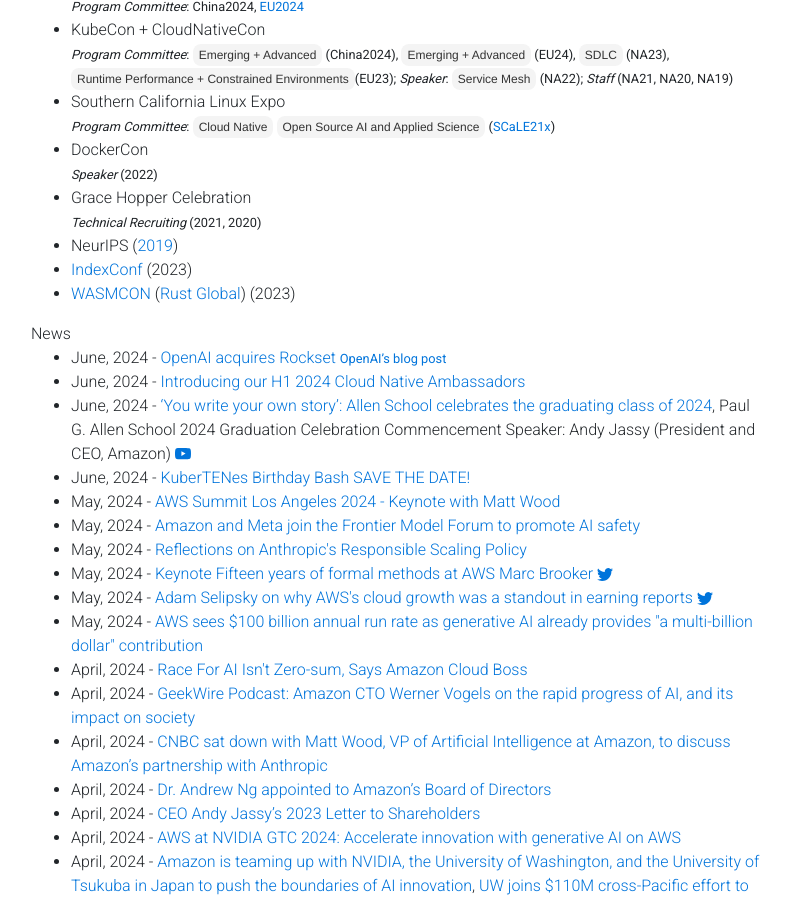
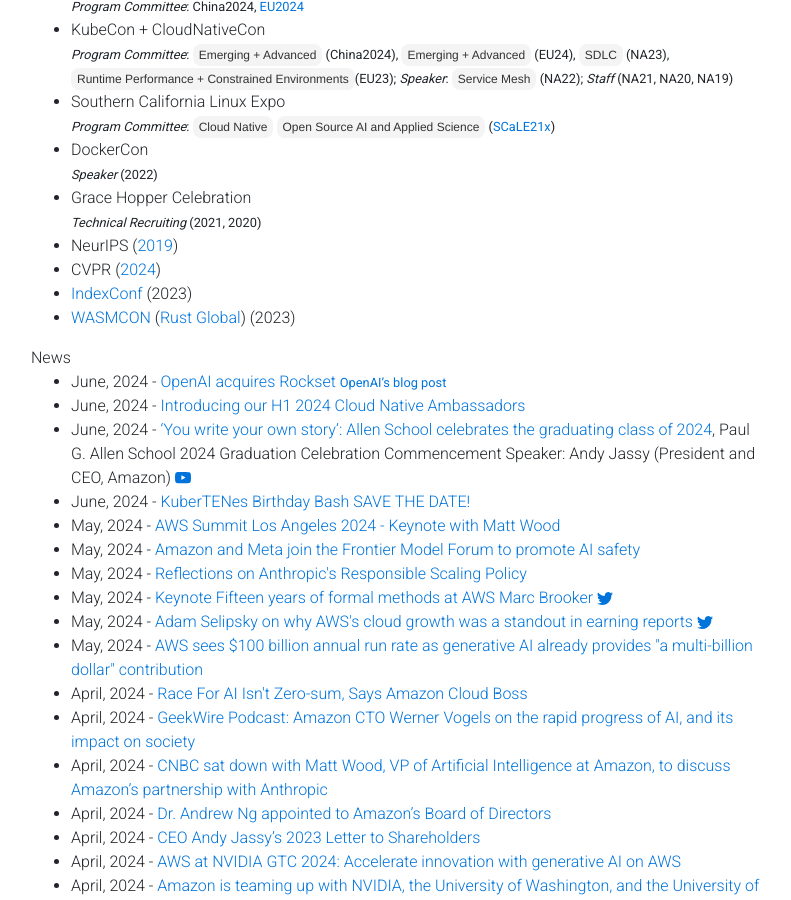
Before and after one commit to gfw001/gfw001.github.io, a Jekyll site: the page portfolio.html, which Jekyll copies as it is, in a window 1280 px wide and 900 px high, scrolled down 1768 px. Shown: the whole window, without its empty margins (54-845 px from the left). Built offline with Jekyll 4.4.1, drawn with Linux system fonts in a browser that asks for light colours; nearby versions of some CDN libraries; a style sheet for code colours, icons or effects is not loaded.

Commit message:
Update portfolio.html

```diff
--- a/portfolio.html
+++ b/portfolio.html
@@ -309,6 +309,9 @@
 	</li>
 	<li>
 		NeurIPS (<a href="https://nips.cc/Conferences/2019">2019</a>)
+	</li>
+	<li>
+		CVPR (<a href="https://cvpr.thecvf.com/">2024</a>)
 	</li>
 	<li>
 		<a href="https://rockset.com/index-conf">IndexConf</a> (2023)
```
